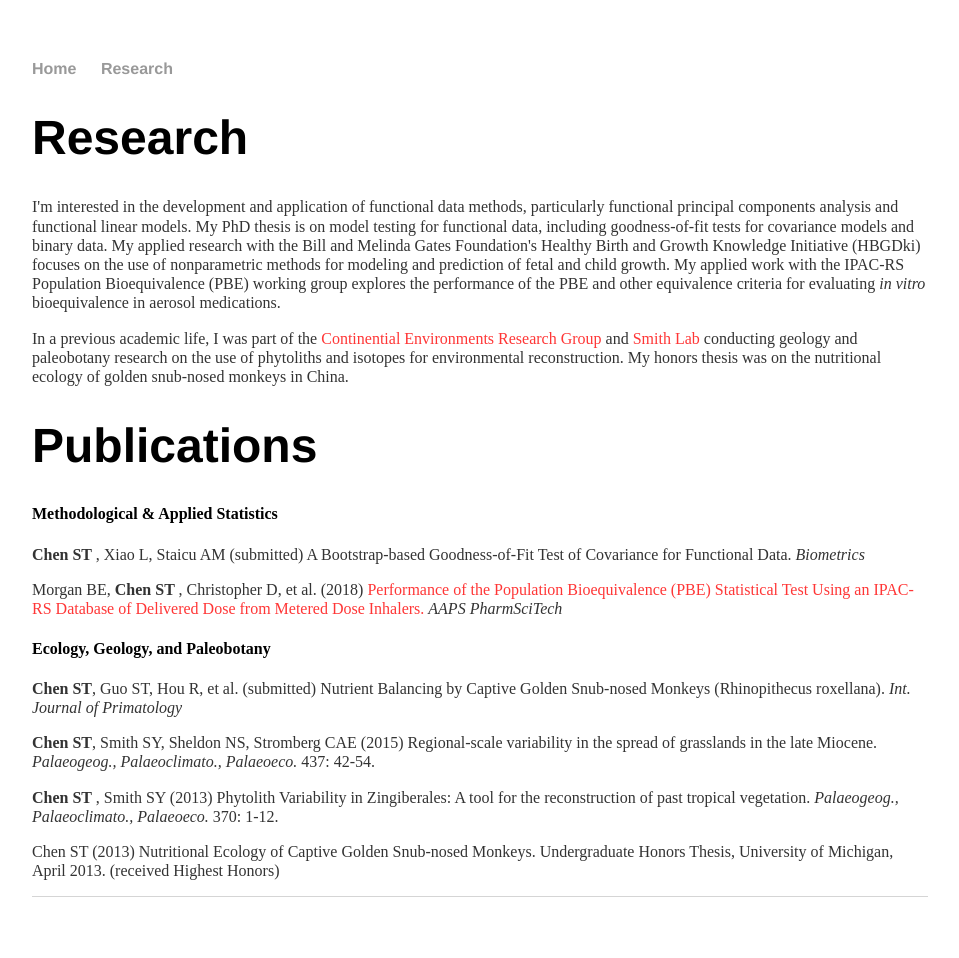
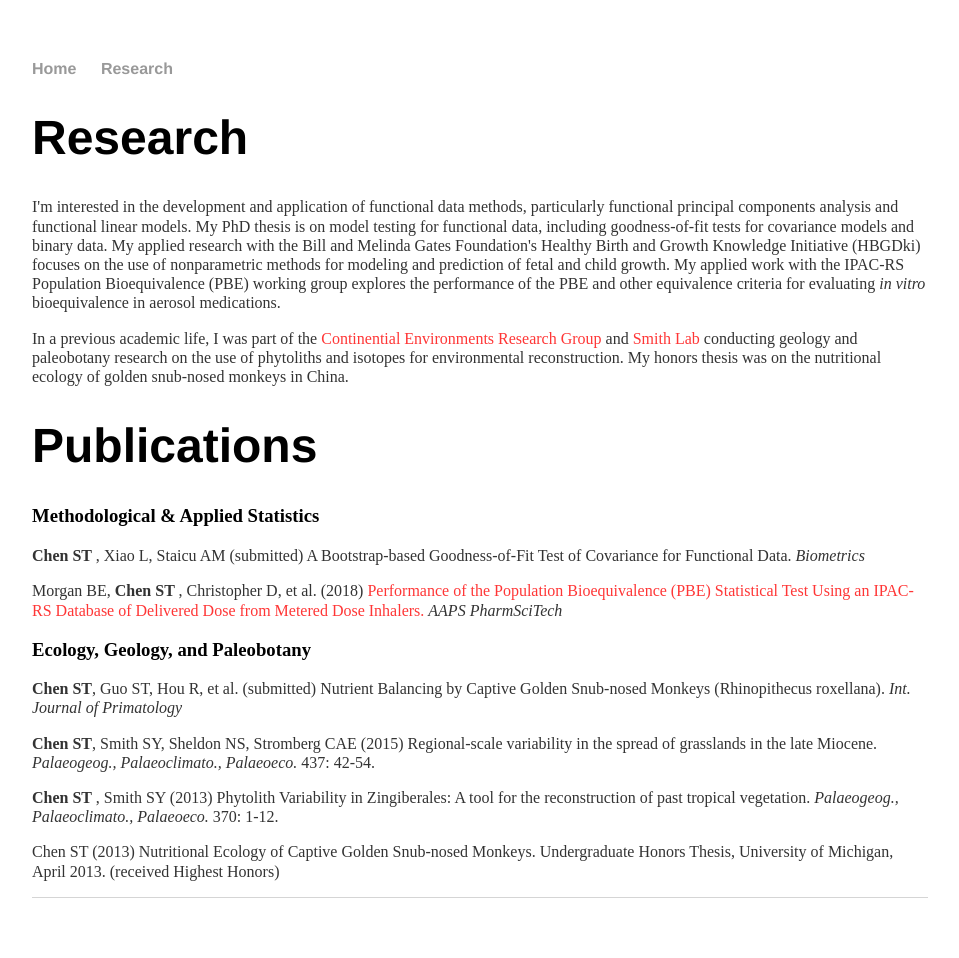
Before and after one commit to stchen3/stchen3.github.io, a Jekyll site: the page built from research/index.html, in a window 1280 px wide. Shown: the whole page, without its empty margins (160-1119 px from the left). Built offline with Jekyll 4.4.1, drawn with Linux system fonts in a browser that asks for light colours.

```diff
--- a/research/index.html
+++ b/research/index.html
@@ -17,7 +17,7 @@ title: Research
 	</p>
 
 	<h1> Publications </h1>
-	<h4> Methodological & Applied Statistics </h4>
+	<h3> Methodological & Applied Statistics </h3>
 	<p> <b> Chen ST </b>, Xiao L, Staicu AM (submitted)
 	A Bootstrap-based Goodness-of-Fit Test of Covariance for Functional Data. <i> Biometrics</i>
 
@@ -26,7 +26,7 @@ title: Research
 	<i> AAPS PharmSciTech </i>
 	</p>
 
-	<h4> Ecology, Geology, and Paleobotany </h4>
+	<h3> Ecology, Geology, and Paleobotany </h3>
 	<p> <b> Chen ST</b>, Guo ST, Hou R, et al. (submitted)
 	Nutrient Balancing by Captive Golden Snub-nosed Monkeys (Rhinopithecus roxellana).
 	<i> Int. Journal of Primatology </i>
```
